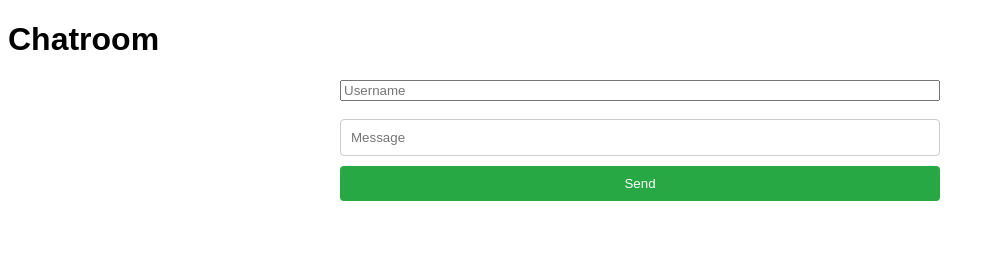
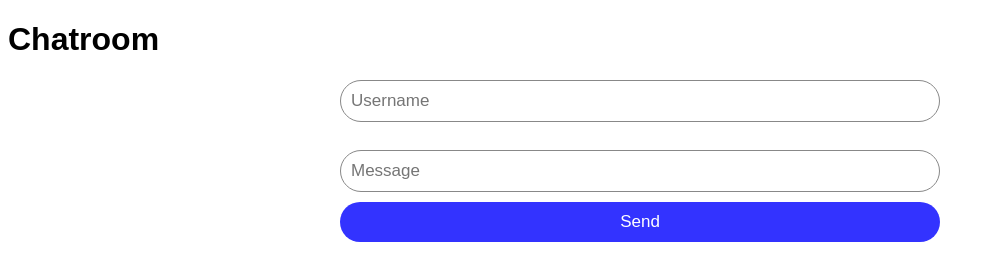
Before and after one commit to keto21f5si/RealtimeChatApp, a website: page app/public/index.html in a window 1280 px wide. Shown: the whole page, without its empty margins (0-994 px from the left). Drawn offline with nearby package versions, Linux system fonts and the light colour scheme; no server answers.

Commit message:
Update styles.css

```diff
--- a/app/public/styles.css
+++ b/app/public/styles.css
@@ -16,7 +16,8 @@ body {
   padding: 8px;
   margin-bottom: 10px;
   background-color: #f4f4f4;
-  border-radius: 4px;
+  border-radius: 5px;
+  font-size: 17px;
 }
 
 #form {
@@ -24,22 +25,29 @@ body {
   flex-direction: column;
 }
 
-#input {
-  border: 1px solid #ccc;
+input {
+  border: 1px solid #888;
   padding: 10px;
-  border-radius: 4px;
+  border-radius: 100vh;
+  font-size: 17px;
   margin-bottom: 10px;
+  caret-color: #33f8;
+}
+
+input:focus {
+    outline: 2px solid #33f8;
 }
 
 button {
   padding: 10px;
-  background-color: #28a745;
-  color: white;
+  background-color: #33f;
+  color: #fff;
   border: none;
-  border-radius: 4px;
+  border-radius: 100vh;
   cursor: pointer;
+  font-size: 17px;
 }
 
 button:hover {
-  background-color: #218838;
+  background-color: #00f;
 }
```
